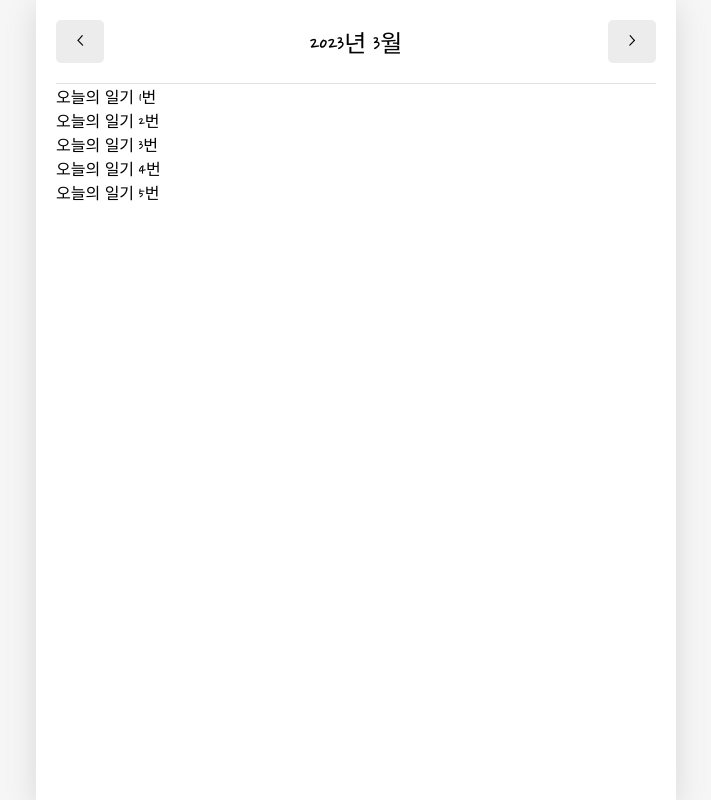
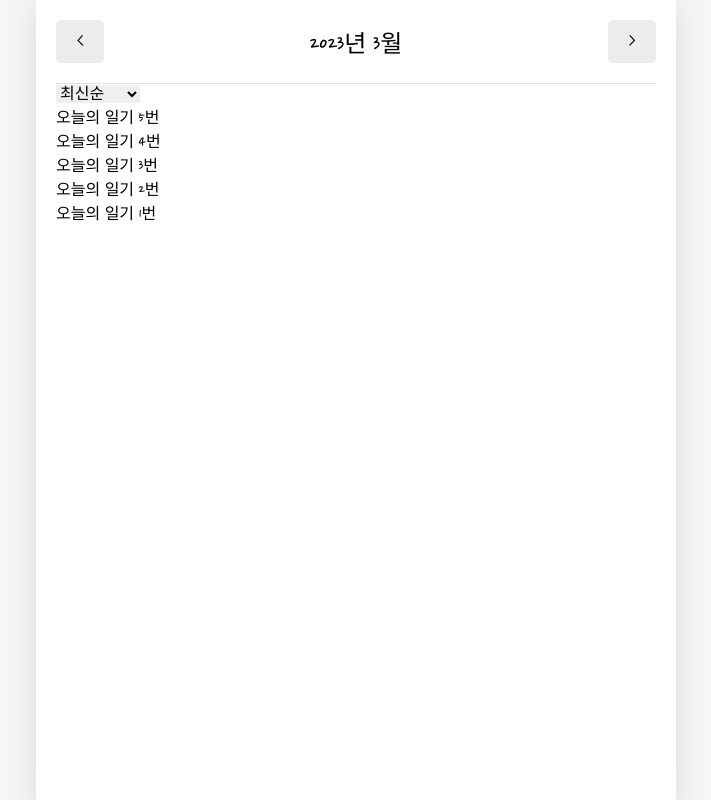
Before and after one commit to ccpjh/react_diary, a React (Create React App) app: page / in a window 1280 px wide. Shown: the whole page, without its empty margins (284-995 px from the left). Built offline with nearby package versions, Linux system fonts and the light colour scheme; the HTML template or start-up script is replaced by a standard one; a web font is replaced by a local one.

Commit message:
[추가] 일기 정렬 기능 추가

```diff
--- a/src/components/DiaryList.js
+++ b/src/components/DiaryList.js
@@ -1,11 +1,57 @@
+import { useState } from "react"
+
+// 일기 정렬 값을 배열로 담는다.
+const sortOptionList = [
+    {
+        value: "latest",
+        name: "최신순"
+    },
+    {
+        value: "oldest",
+        name:"오래된 순"
+    }
+]
+
+// 일기 정렬 컴포넌트
+const ControlMenu = ({value, onChange, optionList}) => {
+    return (
+        <select value={value} onChange={(e) => onChange(e.target.value)}>
+            {optionList.map((el, idx) => (
+                <option key={idx} value={el.value}>
+                    {el.name}
+                </option>
+            ))}
+        </select>
+    )
+
+}
+
 const DiaryList = ({ diaryList }) => {
+    const [sortType, setSortType] = useState('latest');
+
+    const getProcessedDiaryList = () => {
+        const compare = (a, b) => {
+            if (sortType === 'latest') {
+                return parseInt(b.date) - parseInt(a.date);
+            } else {
+                return parseInt(a.date) - parseInt(b.date);
+            }
+        }
+
+        const copyList = JSON.parse(JSON.stringify(diaryList));
+        const sortedList = copyList.sort(compare)
+        return sortedList;
+
+    }
+
     return (
         <div>
-            {diaryList.map((el) => (
-                <div key={el.id}>{ el.content}</div>
+            <ControlMenu value={sortType} onChange={setSortType} optionList={sortOptionList} />
+            {getProcessedDiaryList().map((el) => (
+                <div key={el.id}>{el.content}</div>
             ))}
         </div>
-        )
+    );
 }
 
 DiaryList.defaultProps = {
```
